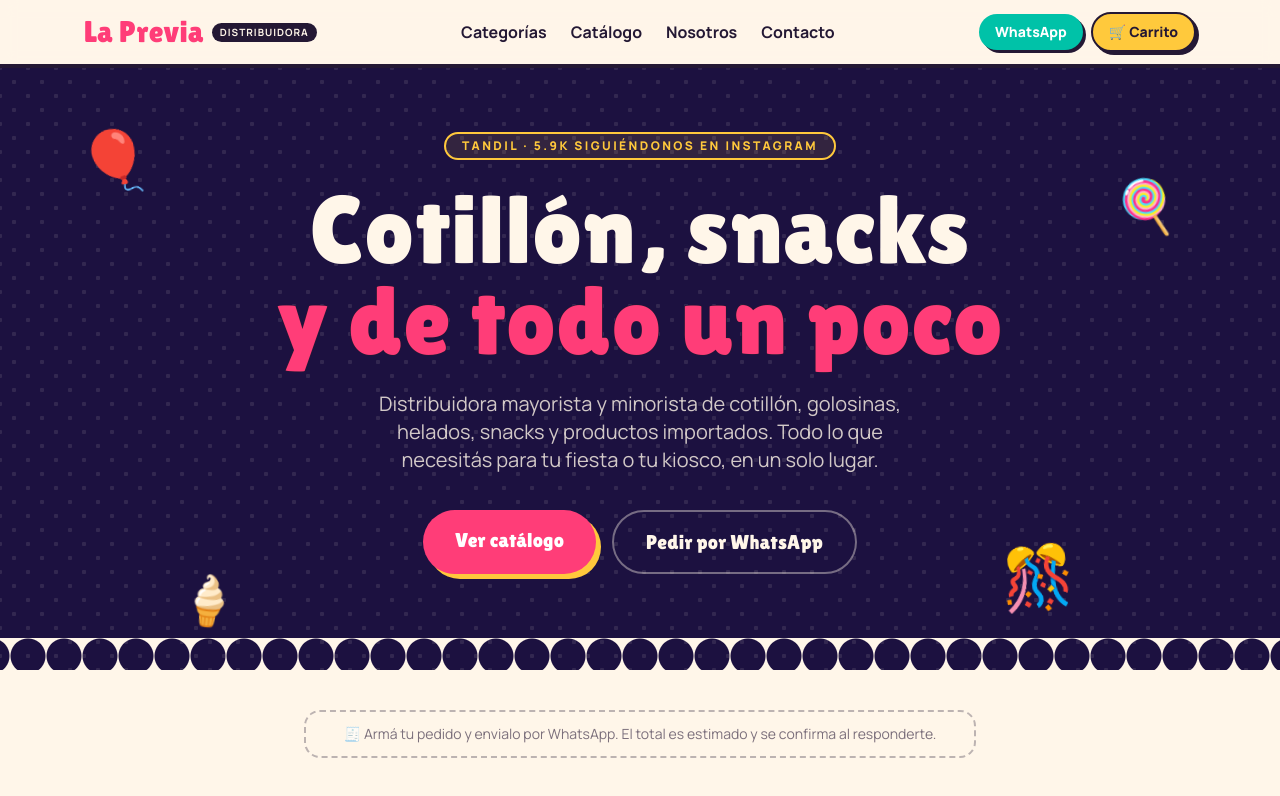
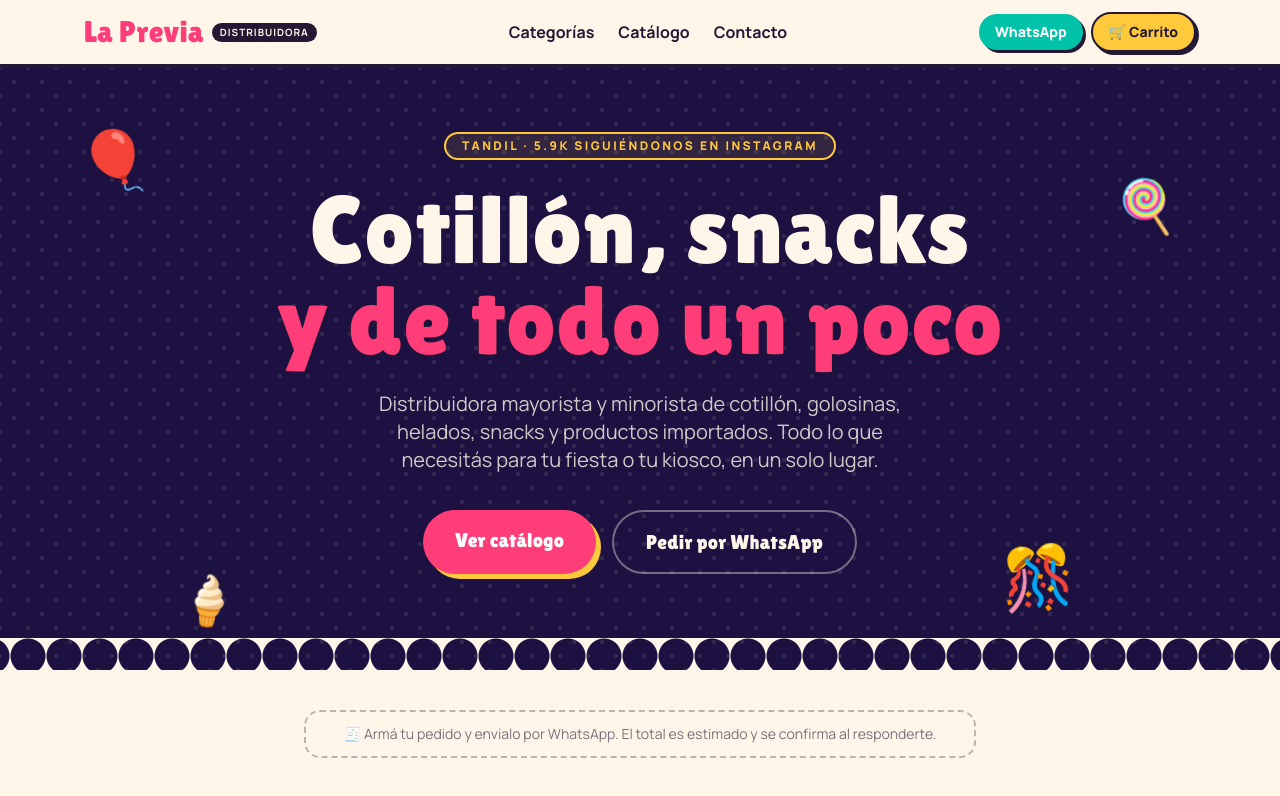
Before and after one commit to bajo3/laprevia, a React (Vite) app: page / in a window 1280 px wide. Shown: the top 796 px of the page. Built offline with nearby package versions, Linux system fonts and the light colour scheme.

Commit message:
Update navigation and store hours

```diff
--- a/src/components/Header.tsx
+++ b/src/components/Header.tsx
@@ -19,7 +19,6 @@ export default function Header({ cartCount, onCartOpen }: HeaderProps) {
         <nav className="hidden items-center gap-6 font-bold text-ink md:flex">
           <a href="#categorias" className="hover:text-pink">Categorías</a>
           <a href="#catalogo" className="hover:text-pink">Catálogo</a>
-          <a href="#nosotros" className="hover:text-pink">Nosotros</a>
           <a href="#contacto" className="hover:text-pink">Contacto</a>
         </nav>
 
--- a/src/components/InfoTicket.tsx
+++ b/src/components/InfoTicket.tsx
@@ -8,7 +8,7 @@ const items = [
   {
     icon: "🕒",
     label: "Horario",
-    value: "Lunes a sábados de 9 a 13 hs",
+    value: "Lunes a sábados de 9 a 13 y de 15 a 19 hs",
   },
   {
     icon: "📱",
```
